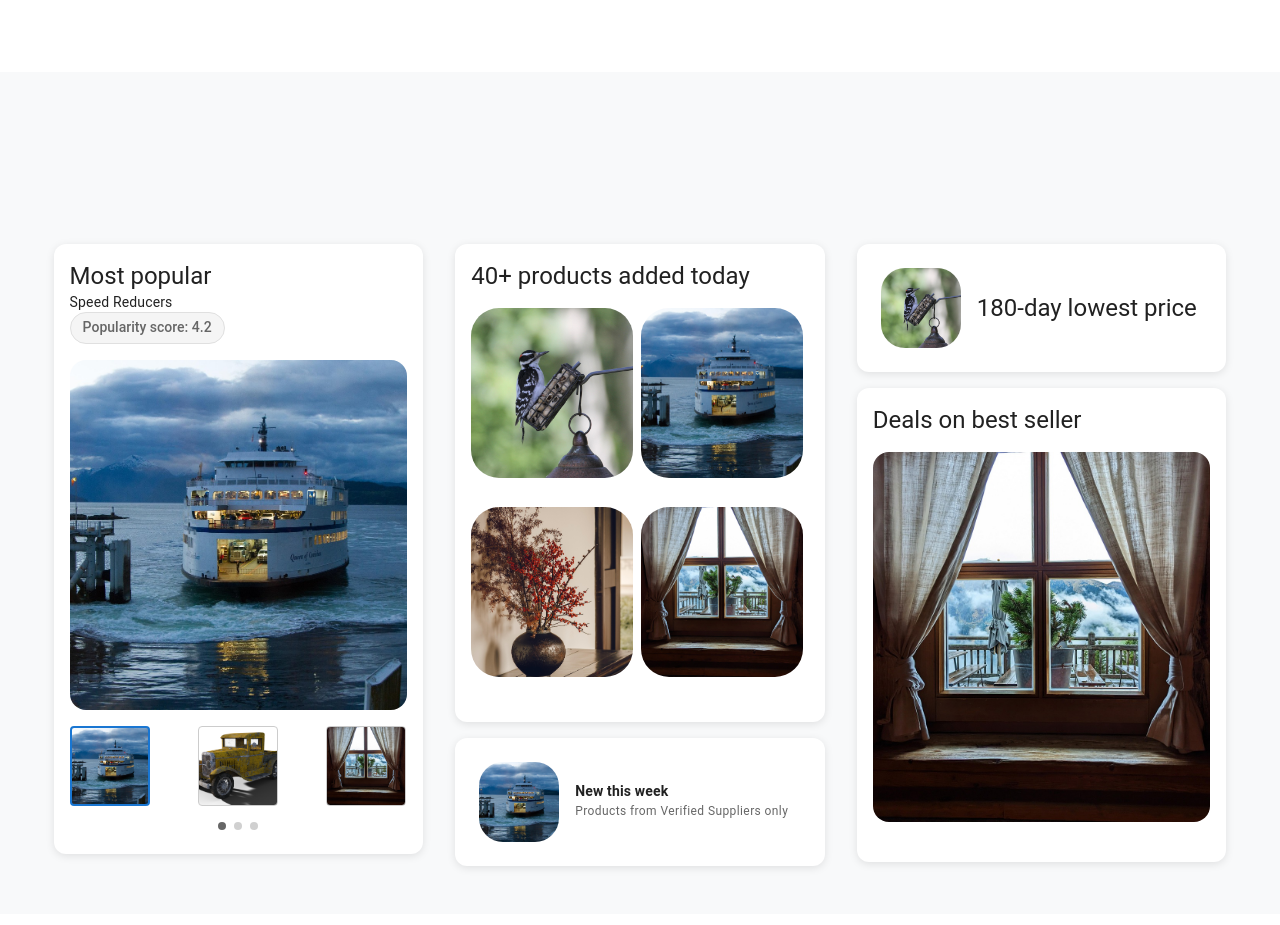
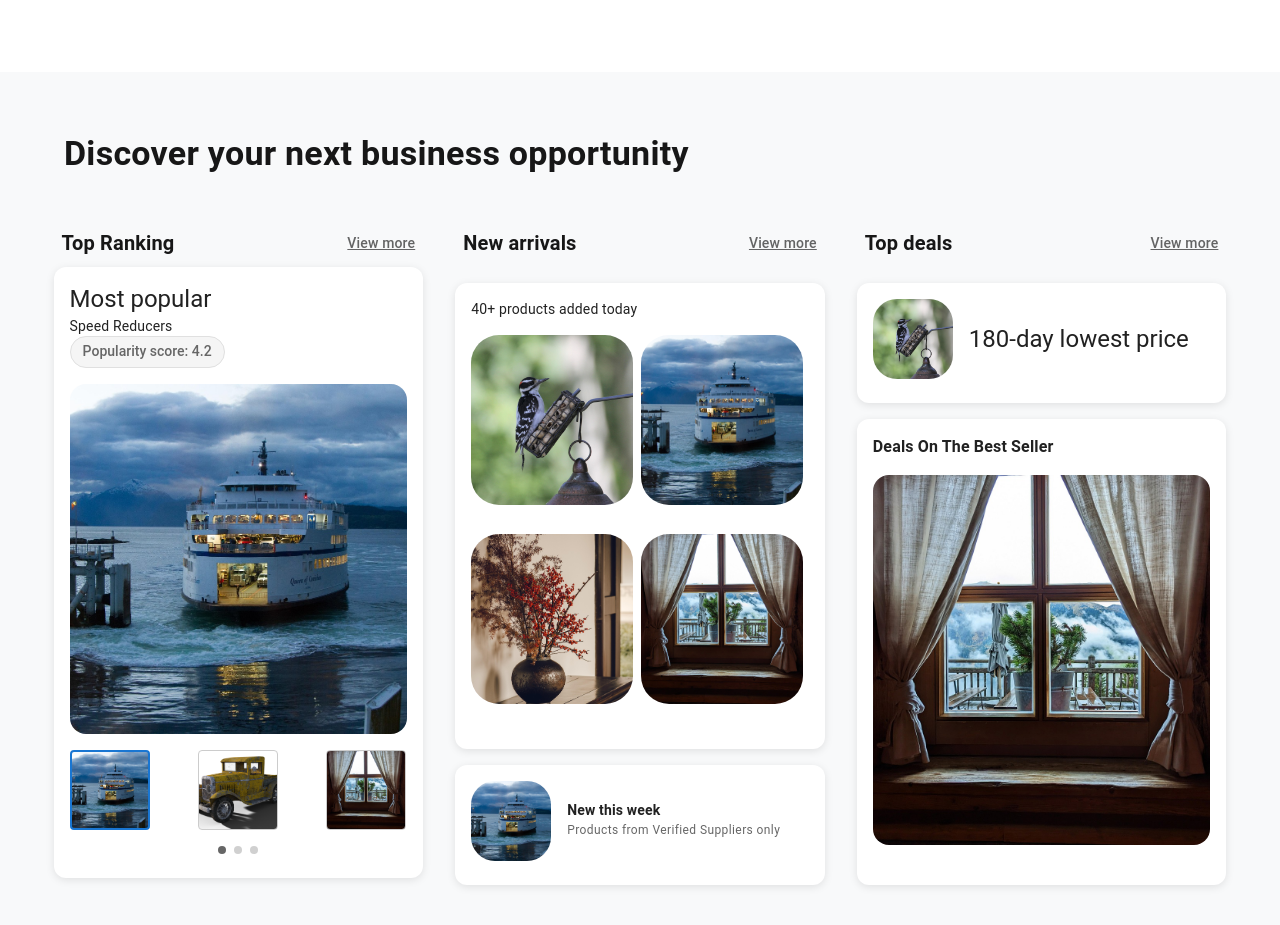
Before and after one commit to Jalalhussain1/Alibaba-HomePage, a Next.js app: page / in a window 1280 px wide. Shown: the part 1740-2665 px from the top of the page. Built offline with nearby package versions, Linux system fonts and the light colour scheme.

Commit message:
now complete the Explore.tsx section

```diff
--- a/src/app/components/Explore.tsx
+++ b/src/app/components/Explore.tsx
@@ -21,6 +21,16 @@ const SectionHeader = styled(Box)(() => ({
   display: "flex",
   justifyContent: "space-between",
   alignItems: "center",
+  marginBottom: 1,
+}));
+
+const CardHeader = styled(Box)(() => ({
+  display: "flex",
+  justifyContent: "space-between",
+  alignItems: "center",
+  width: "100%",
+  padding: "0 8px",
+  marginBottom: 8,
 }));
 
 const PopularityChip = styled(Chip)(() => ({
@@ -49,6 +59,24 @@ export default function ExploreOfferings() {
   const carouselImages = ["/boat.jpg", "/car.png", "/window.jpg"];
   const newArrivalImages = ["/bird.jpg", "/boat.jpg", "/bottle.jpg", "/window.jpg"];
 
+  const renderCardHeader = (title:string) => (
+    <CardHeader>
+      <Typography variant="h6" fontWeight={600}>{title}</Typography>
+
+      <Typography
+        variant="body2"
+        sx={{
+          textDecoration: "underline",
+          cursor: "pointer",
+          color: "text.secondary",
+          fontWeight: 500,
+        }}
+      >
+        View more
+      </Typography>
+    </CardHeader>
+  );
+
   return (
     <Container
       maxWidth={false}
@@ -69,11 +97,20 @@ export default function ExploreOfferings() {
           flexWrap: "wrap",
           justifyContent: "center",
           gap: 4,
-          marginTop: "10%",
+          marginTop: "1%",
         }}
       >
-        {/* First Card */}
-        <StyledCard sx={{ width: { xs: "100%", sm: "48%", md: "30%" } }}>
+        {/* Top Heading */}
+        <Box sx={{ width: "100%", px: 5, mb: 2 }}>
+          <Typography variant="h4" fontWeight="bold" mb={0.5}>
+            Discover your next business opportunity
+          </Typography>
+        </Box>
+
+        {/* First Column */}
+        <Box sx={{ width: { xs: "100%", sm: "48%", md: "30%", height:'12%' } }}>
+          {renderCardHeader("Top Ranking")}
+          <StyledCard>
             <CardContent>
               <SectionHeader>
                 <Typography variant="h5">Most popular</Typography>
@@ -117,23 +154,21 @@ export default function ExploreOfferings() {
               </Box>
             </CardContent>
           </StyledCard>
+        </Box>
 
         {/* Second Column */}
         <Box
           sx={{
-            width: { xs: "100%", sm: "48%", md: "30%" },
-            height: "12%",
+            width: { xs: "100%", sm: "48%", md: "30%", height:'12%'},
             display: "flex",
             flexDirection: "column",
             gap: 2,
           }}
         >
-          {/* New Arrivals */}
+          {renderCardHeader("New arrivals")}
           <StyledCard>
             <CardContent>
-              <SectionHeader>
-                <Typography variant="h5">40+ products added today</Typography>
-              </SectionHeader>
+              <Typography variant="body2">40+ products added today</Typography>
               <Box sx={{ display: "flex", flexWrap: "wrap", gap: 1, mt: 2, height: 390 }}>
                 {newArrivalImages.map((img, i) => (
                   <Box
@@ -152,10 +187,9 @@ export default function ExploreOfferings() {
             </CardContent>
           </StyledCard>
 
-          {/* Verified Suppliers */}
           <StyledCard>
-            <CardContent sx={{ p: 3 }}>
-              <Box sx={{ display: "flex", alignItems: "center", gap: 2 }}>
+            <CardContent>
+              <Box sx={{ display: "flex", alignItems: "center", gap: 2,}}>
                 <Box
                   sx={{
                     width: 80,
@@ -183,16 +217,15 @@ export default function ExploreOfferings() {
         {/* Third Column */}
         <Box
           sx={{
-            width: { xs: "100%", sm: "48%", md: "30%" },
-            height: "12%",
+            width: { xs: "100%", sm: "48%", md: "30%",  height:'12%'},
             display: "flex",
             flexDirection: "column",
             gap: 2,
           }}
         >
-          {/* New This Week */}
+          {renderCardHeader("Top deals")}
           <StyledCard>
-            <CardContent sx={{ p: 3 }}>
+            <CardContent>
               <Box sx={{ display: "flex", alignItems: "center", gap: 2 }}>
                 <Box
                   sx={{
@@ -212,13 +245,11 @@ export default function ExploreOfferings() {
             </CardContent>
           </StyledCard>
 
-          {/* Top Deals */}
           <StyledCard>
             <CardContent>
-              <SectionHeader>
-                <Typography variant="h5">Deals on best seller</Typography>
-              </SectionHeader>
+              <Typography fontWeight={'bold'}>Deals On The Best Seller</Typography>
               <Box
+
                 sx={{
                   width: "100%",
                   height: 370,
```
Also changed, not shown: src/app/components/FeatureCard.tsx (line endings or trailing spaces). Lines whose indentation alone changed are shown as unchanged.
